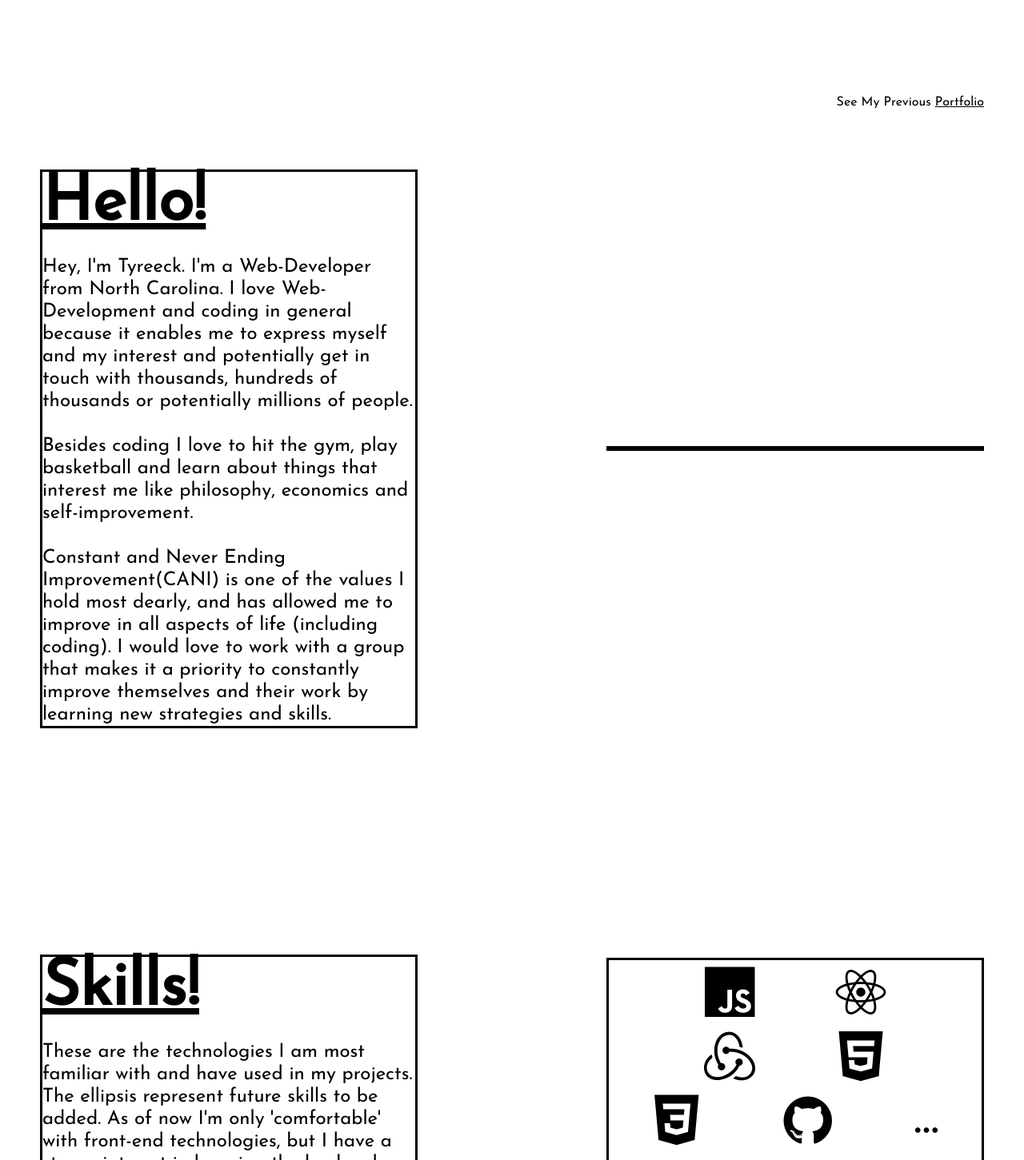
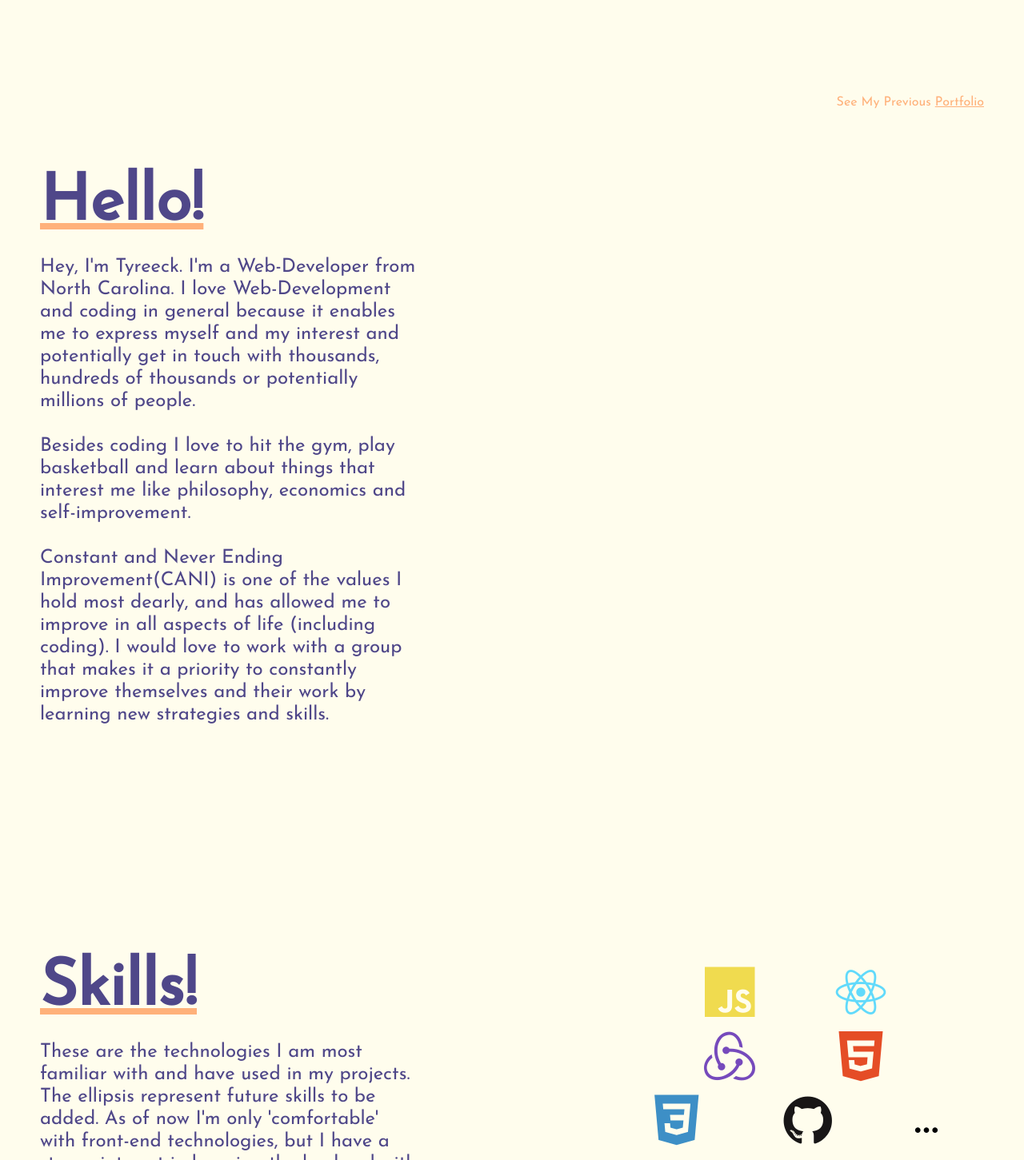
Before and after one commit to mrmakki12/portfolio-v2, a React (Create React App) app: page / in a window 1280 px wide. Shown: the part 639-2090 px from the top of the page at 80% size. Built offline with nearby package versions, Linux system fonts and the light colour scheme.

Commit message:
themes set

```diff
--- a/src/App.css
+++ b/src/App.css
@@ -1,3 +1,79 @@
+/*
+Themes
+\\\\\\\\
+*/
+/* colors */
+:root {
+  --sunset-orange: #ffb17a;
+  --rolls-royce-purple: #4f4789;
+  --eggshell: #fffded;
+}
+/* light and dark constant styles */
+nav,
+.previous-portfolio,
+.meet-tyreeck-text p,
+.makki-dev-text p
+.devicons {
+  color: var(--sunset-orange);
+}
+
+/* Light mode*/
+.light {
+  background-color: var(--eggshell);
+}
+
+.light nav ul li {
+  border-bottom: 3px solid var(--rolls-royce-purple);
+}
+
+.light .meet-tyreeck-text h1,
+.light .makki-dev-text h1,
+.light .text {
+  color: var(--rolls-royce-purple);
+  text-decoration-color: var(--sunset-orange);
+}
+
+.light nav ul li:hover {
+  background-color: var(--rolls-royce-purple);
+  border-radius: 5px;
+  color: var(--eggshell);
+}
+
+.light .text h1 {
+  text-decoration: underline solid var(--sunset-orange);
+}
+
+/* Dark Mode */
+.dark {
+  background-color: var(--rolls-royce-purple);
+}
+
+.dark nav ul li {
+  border-bottom: 3px solid var(--eggshell);
+}
+
+.dark nav ul li:hover {
+  background-color: var(--eggshell);
+  border-radius: 5px;
+  color: var(--rolls-royce-purple);
+}
+
+.dark .text h1 {
+  text-decoration: underline solid var(--sunset-orange);
+}
+
+.dark .meet-tyreeck-text h1,
+.dark .makki-dev-text h1,
+.dark .text {
+  color: var(--eggshell);
+  text-decoration-color: var(--sunset-orange);
+}
+
+
+/*
+All Pages
+\\\\\\\\\\\\\\\
+*/
 *, *::before,
 *::after {
   margin: 0;
@@ -10,15 +86,7 @@
 a {
   color: inherit;
 }
-/*
-.App {
 
-} */
-
-/*
-All Pages
-\\\\\\\\\\\\\\\
-*/
 .container {
   height: 100vh;
   padding: 50px;
@@ -34,11 +102,10 @@ All Pages
 .projects {
   width: 40%;
   height: fit-content;
-  border: 3px solid black;
 }
 
 .text h1 {
-  text-decoration: underline;
+  /* text-decoration: underline; */
   font-size: 5rem;
   margin-bottom: 25px;
 }
--- a/src/App.js
+++ b/src/App.js
@@ -8,7 +8,7 @@ import { Contact } from './Pages/Contact/Contact.js';
 
 function App() {
   return (
-    <div className="App">
+    <div className="App light">
 
       <Landing />
       <Hello />
--- a/src/Pages/Landing/landing.css
+++ b/src/Pages/Landing/landing.css
@@ -23,6 +23,7 @@ nav ul {
 
 nav ul li {
   padding: 10px;
+  transition: all ease-in-out 0.3s;
 }
 
 nav a {
--- a/src/Pages/Skills/Skills.js
+++ b/src/Pages/Skills/Skills.js
@@ -17,22 +17,22 @@ export const Skills = () => {
             </div>
             <div className='skills'>
                 <div>
-                    <span aria-hidden="true" className="devicons devicon-javascript-plain" title="JavaScript &amp; ES6"></span>
+                    <span aria-hidden="true" className="devicons devicon-javascript-plain colored" title="JavaScript &amp; ES6"></span>
                 </div>
                 <div>
-                    <span aria-hidden="true" className="devicons devicon-react-original" title="JavaScript &amp; ES6"></span>
+                    <span aria-hidden="true" className="devicons devicon-react-original colored" title="JavaScript &amp; ES6"></span>
                 </div>
                 <div>
-                    <span aria-hidden="true" className="devicons devicon-redux-original" title="JavaScript &amp; ES6"></span>
+                    <span aria-hidden="true" className="devicons devicon-redux-original colored" title="JavaScript &amp; ES6"></span>
                 </div>
                 <div>
-                    <span aria-hidden="true" className="devicons devicon-html5-plain" title="JavaScript &amp; ES6"></span>
+                    <span aria-hidden="true" className="devicons devicon-html5-plain colored" title="JavaScript &amp; ES6"></span>
                 </div>
                 <div>
-                    <span aria-hidden="true" className="devicons devicon-css3-plain" title="JavaScript &amp; ES6"></span>
+                    <span aria-hidden="true" className="devicons devicon-css3-plain colored" title="JavaScript &amp; ES6"></span>
                 </div>
                 <div>
-                    <span aria-hidden="true" className="devicons devicon-github-original" title="JavaScript &amp; ES6"></span>
+                    <span aria-hidden="true" className="devicons devicon-github-original colored" title="JavaScript &amp; ES6"></span>
                 </div>
                 <div>
                     <span aria-hidden="true" className='devicons tbd'>...</span>
```
Also changed, not shown: src/Scene/Scene.js (+1 -14 lines).
